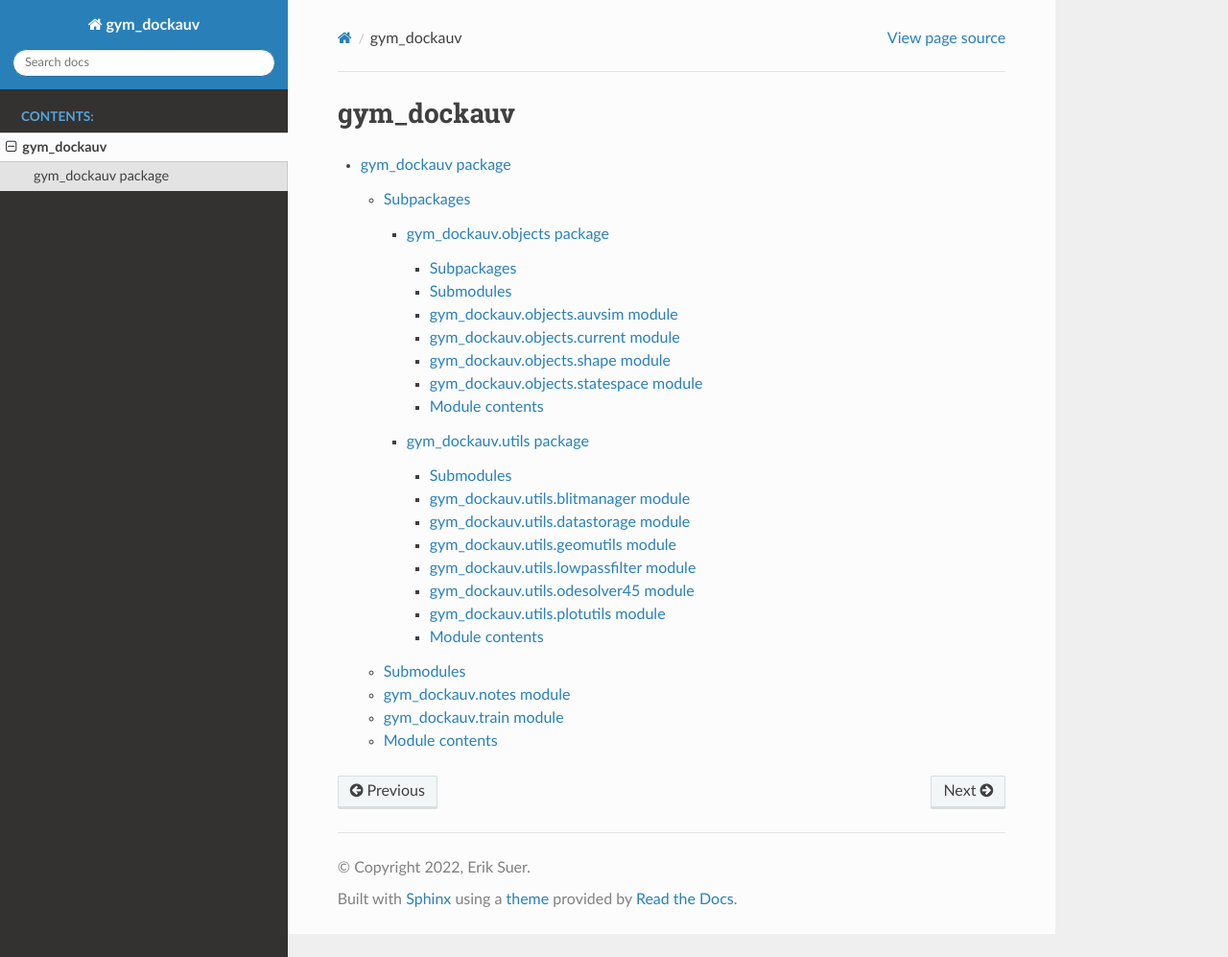
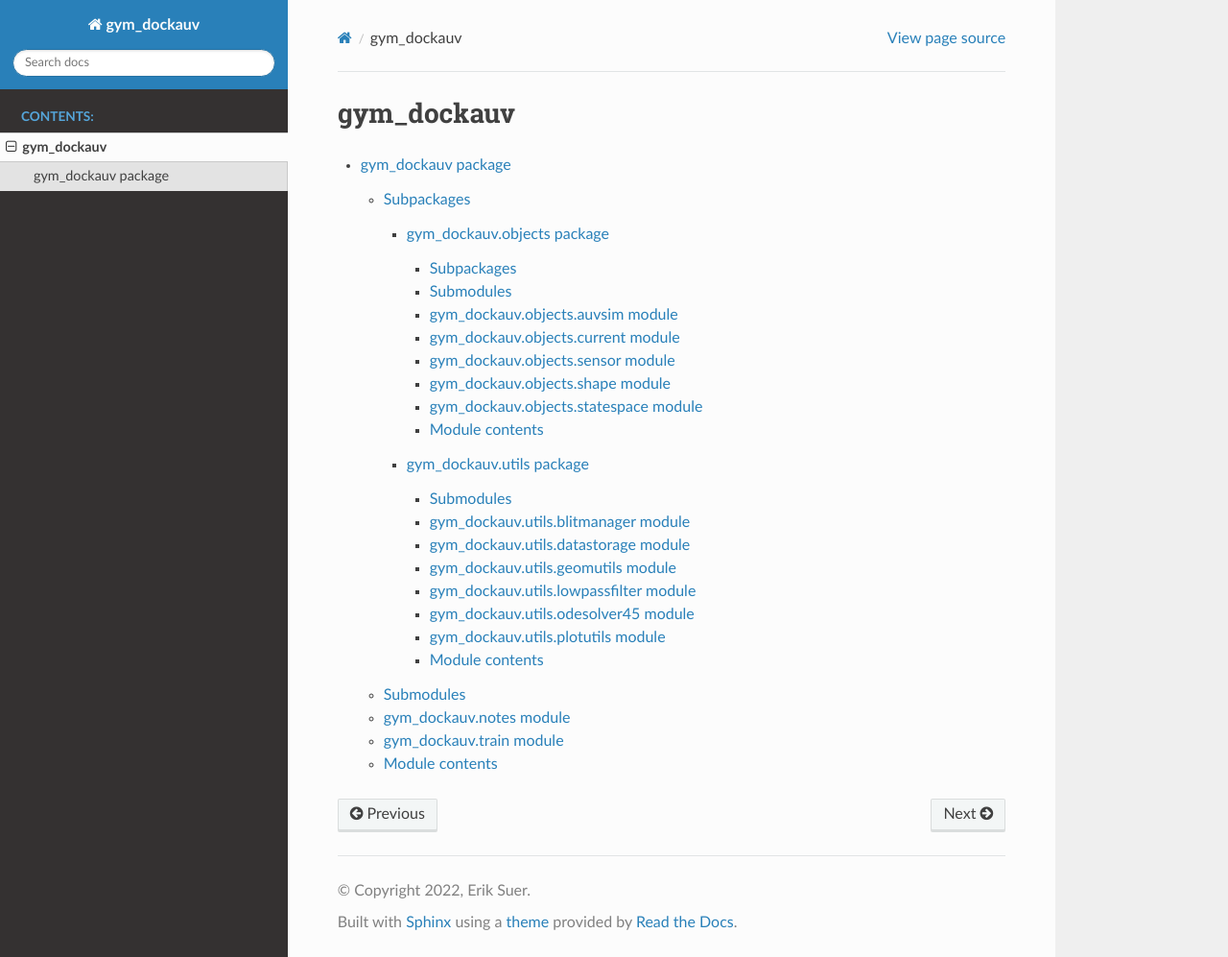
Before and after one commit to Erikx3/gym_dockauv, a Sphinx documentation site: the page built from docsrc/source/modules.rst, in a window 1280 px wide and 997 px high. Shown: the whole window at 96% size. Built offline with Sphinx 7.4.7 and the Read the Docs theme 2.0.0, drawn with Linux system fonts in a browser that asks for light colours.

Commit message:
Update github doc

```diff
--- a/docsrc/source/gym_dockauv.objects.rst
+++ b/docsrc/source/gym_dockauv.objects.rst
@@ -28,6 +28,14 @@ gym\_dockauv.objects.current module
    :undoc-members:
    :show-inheritance:
 
+gym\_dockauv.objects.sensor module
+----------------------------------
+
+.. automodule:: gym_dockauv.objects.sensor
+   :members:
+   :undoc-members:
+   :show-inheritance:
+
 gym\_dockauv.objects.shape module
 ---------------------------------
 
```
